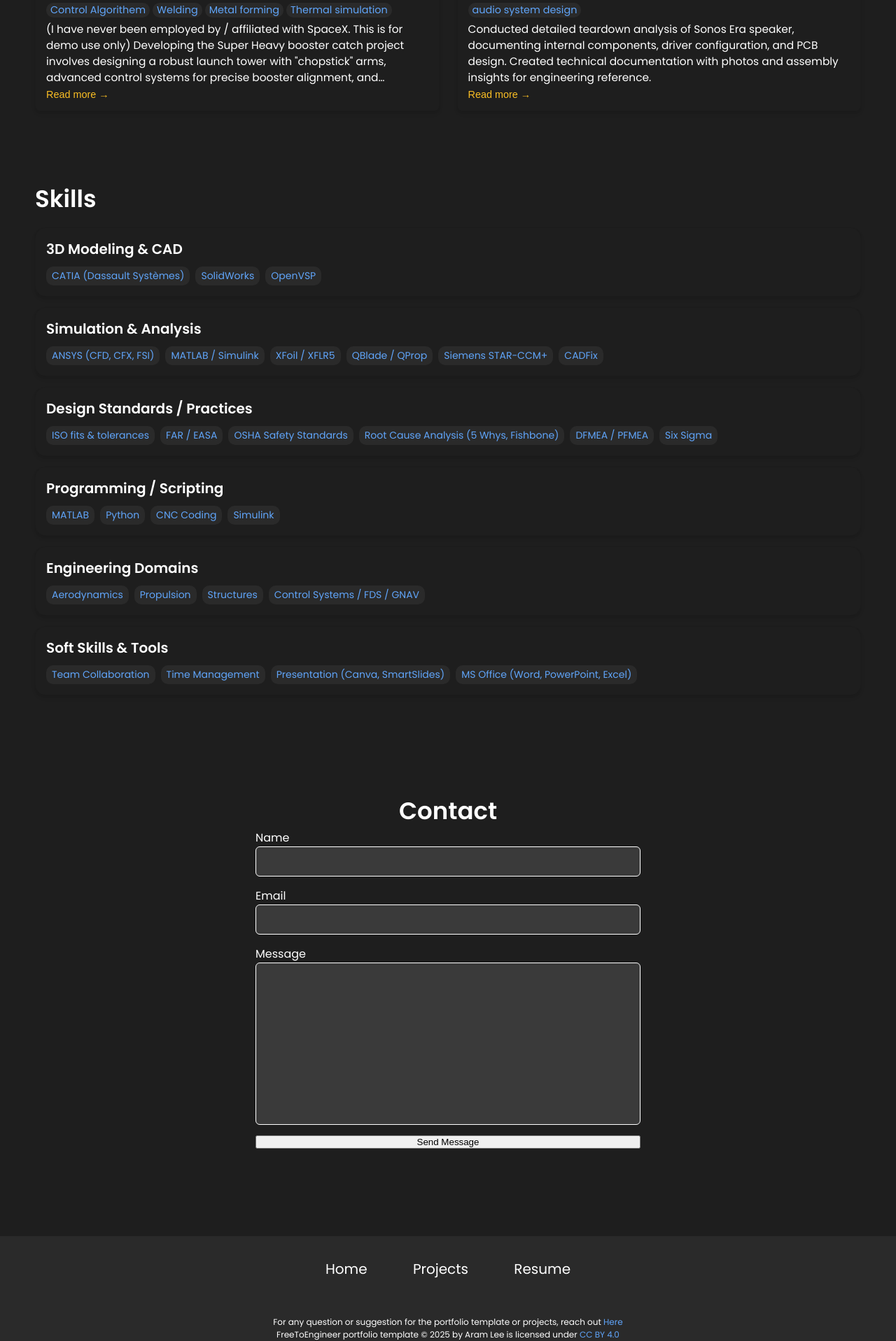
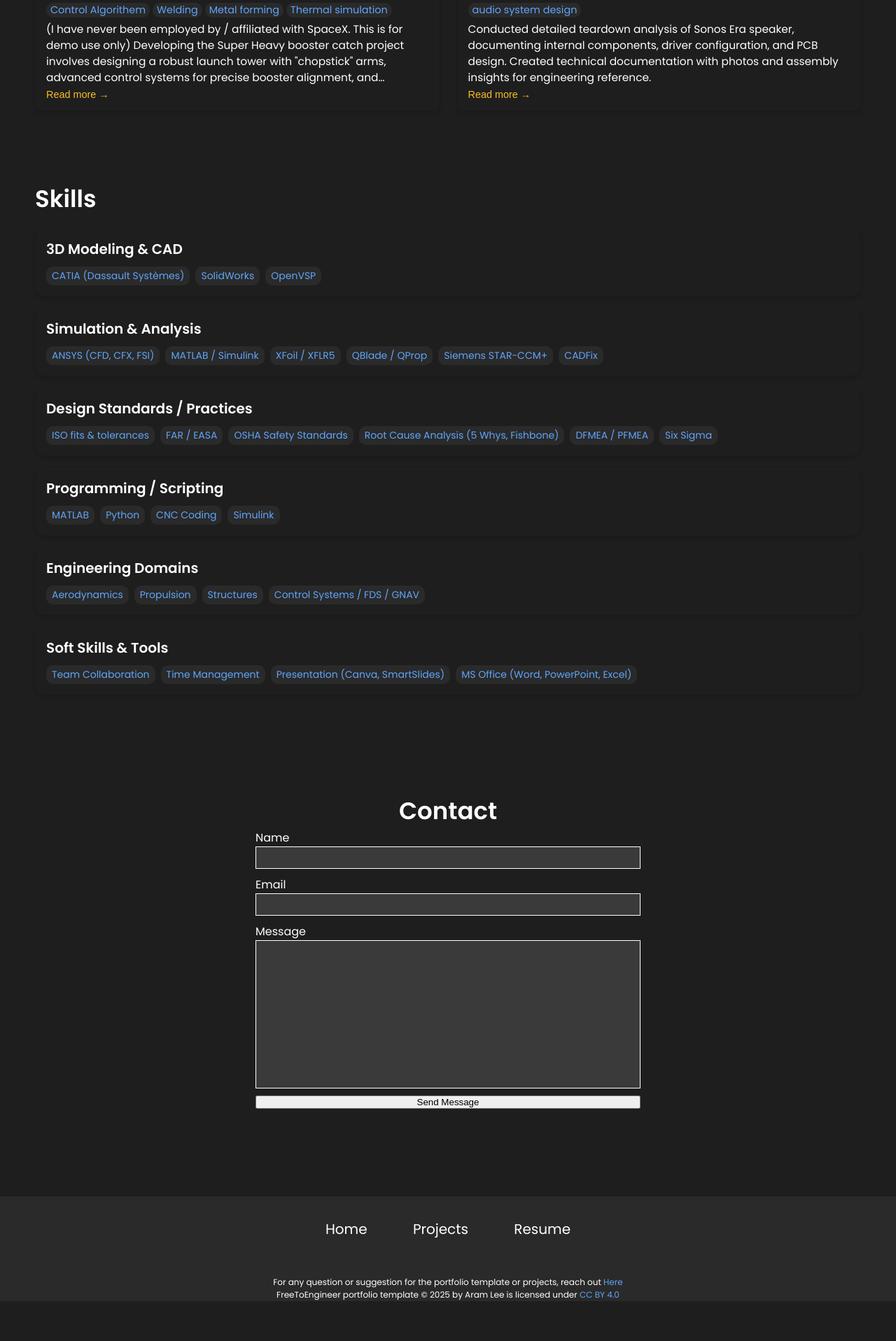
Before and after one commit to humxah007/humxah007.github.io, a Jekyll site: the page built from index.html, in a window 1280 px wide. Shown: the part 1411-3328 px from the top of the page at 70% size. Built offline with Jekyll 4.4.1, drawn with Linux system fonts in a browser that asks for light colours; after the commit the page ends 3271 px from its top, so only the background shows below that.

Commit message:
Update styles.css

```diff
--- a/css/styles.css
+++ b/css/styles.css
@@ -473,12 +473,11 @@ nav .mobile-nav {
     background-color: #3a3a3a;         /* lighter grey for good contrast */
     color: var(--text-color);          /* white text */
     border: 1px groove var(--text-color);
-    padding: 10px;
-    margin-bottom: 15px;
+    padding:5px;
+    margin-bottom: 10px;
     outline: none;
     resize: none;
-    font-size: 14px;
-    border-radius: 6px;
+    font-size: 13px;
 }
 
 /* Optional: improve placeholder visibility */
```
